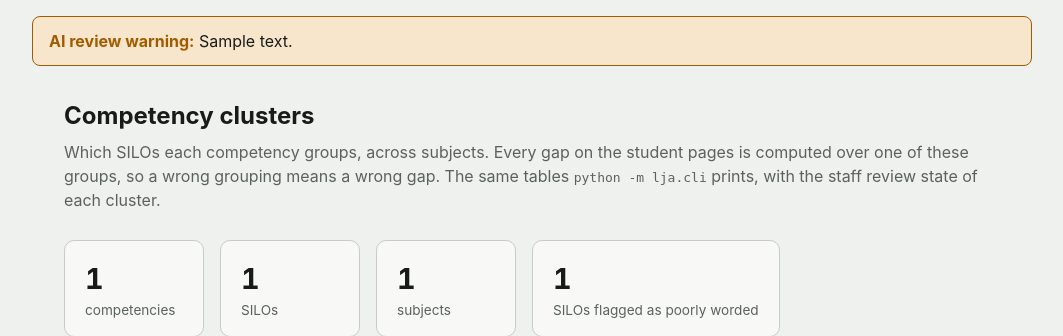
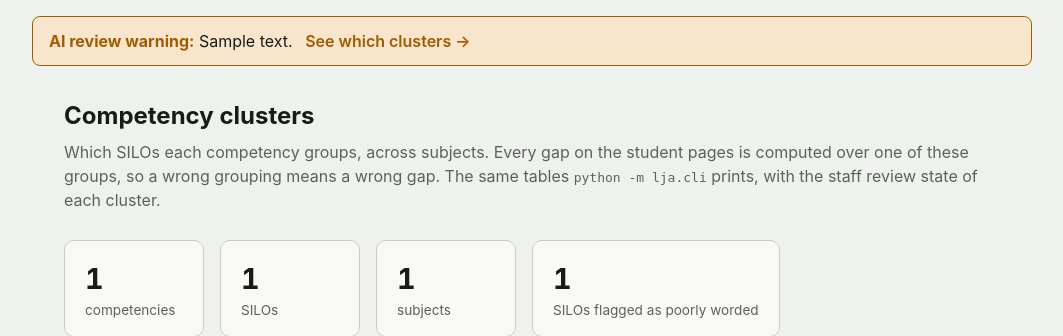
Before and after one commit to yetanotherpassword/LearningJourneyAssistant, a Python web app: template python/lja/dashboard/templates/clusters.html in a window 1280 px wide. Shown: the part 69-405 px from the top of the page, without its empty margins (108-1171 px from the left). Run offline with Jinja, Linux system fonts and the light colour scheme; the template is opened without the code that fills it: most values are stand-ins (such as "Sample title", 1, 10 or a date in 2020).

Commit message:
IOLG-131: make the AI-review warning banner link to /clusters
The banner told a viewer that clusters were pending or rejected but gave
them nowhere to go. The whole banner is now a link to /clusters, which
shows every cluster with its review-state badge. Link colour is set
explicitly for :link and :visited so the browser default cannot render
it in purple on the dark theme, and the stylesheet link carries a
version query so a cached copy does not hide the change.

Refs IOLG-131

Co-Authored-By: Claude Fable 5.1 <noreply@anthropic.com>

```diff
--- a/python/lja/dashboard/static/style.css
+++ b/python/lja/dashboard/static/style.css
@@ -302,6 +302,30 @@ th.sortable-header[aria-sort="descending"]::after { content: "\2193"; opacity: 1
   color: var(--status-isolated);
 }
 
+/* The banner is one link. Padding moves from the box to the anchor so the
+   entire banner, not just the text, is the click target. */
+.ai-review-warning { padding: 0; }
+/* :link and :visited are named explicitly so the browser's default purple
+   visited-link colour can never win; the banner text stays --ink in both
+   light and dark mode and only the call-to-action carries the warning colour. */
+.ai-review-warning a.ai-review-warning-link,
+.ai-review-warning a.ai-review-warning-link:link,
+.ai-review-warning a.ai-review-warning-link:visited {
+  display: block;
+  padding: 12px 16px;
+  color: var(--ink);
+  text-decoration: none;
+}
+.ai-review-warning a.ai-review-warning-link:hover .ai-review-warning-cta,
+.ai-review-warning a.ai-review-warning-link:focus-visible .ai-review-warning-cta { text-decoration: underline; }
+.ai-review-warning a.ai-review-warning-link:focus-visible { outline: 2px solid var(--accent); outline-offset: -2px; }
+.ai-review-warning-cta {
+  margin-left: 8px;
+  font-weight: 600;
+  color: var(--status-isolated);
+  white-space: nowrap;
+}
+
 /* --- header navigation --- */
 
 nav.site-nav { margin-left: auto; display: flex; gap: 18px; }
--- a/python/lja/dashboard/templates/base.html
+++ b/python/lja/dashboard/templates/base.html
@@ -4,7 +4,7 @@
 <meta charset="utf-8">
 <meta name="viewport" content="width=device-width, initial-scale=1">
 <title>{% block title %}LJA Dashboard{% endblock %}</title>
-<link rel="stylesheet" href="/static/style.css">
+<link rel="stylesheet" href="/static/style.css?v=iolg131">
 <!-- Requires internet access to load. If this dashboard needs to run fully
      offline, vendor Chart.js into static/ and swap this for a local path. -->
 <script src="https://cdn.jsdelivr.net/npm/chart.js@4"></script>
@@ -23,8 +23,13 @@
   </nav>
 </header>
 {% if review_warning %}
+{# The whole banner is a link: /clusters shows every cluster with its
+   pending / confirmed / rejected badge, which is where a reviewer goes next. #}
 <div class="ai-review-warning" role="alert">
-  <strong>AI review warning:</strong> {{ review_warning }}
+  <a href="/clusters" class="ai-review-warning-link">
+    <strong>AI review warning:</strong> {{ review_warning }}
+    <span class="ai-review-warning-cta">See which clusters &rarr;</span>
+  </a>
 </div>
 {% endif %}
 <main>
```
Also changed, not shown: python/tests/test_dashboard.py (+5 -0 lines).
